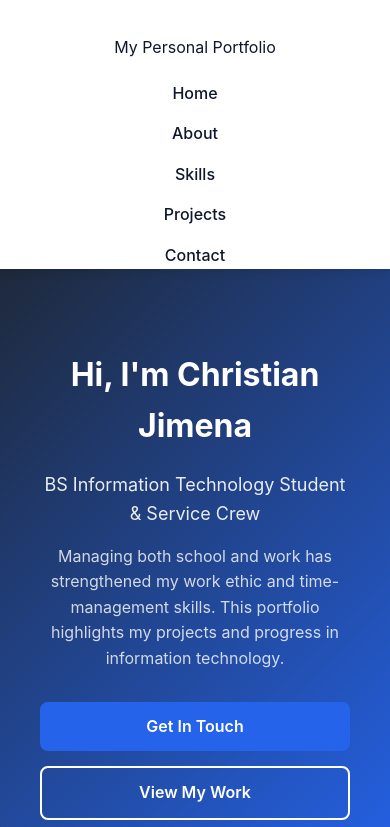
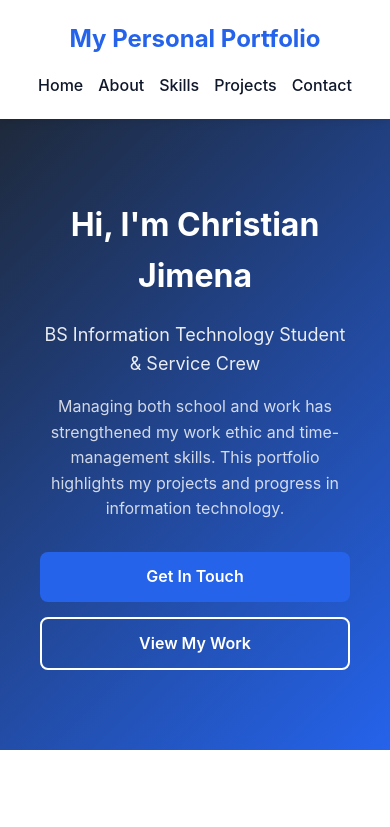
Before and after one commit to jimenachristian87-coder/My-Personal-Portfolio, a plain HTML site: page index.html in a window 390 px wide. Shown: the top 827 px of the page. Drawn offline with Linux system fonts and the light colour scheme.

Commit message:
Updated code

```diff
--- a/index.html
+++ b/index.html
@@ -10,7 +10,7 @@
     <header class="header">
         <nav class="nav">
             <div class="container">
-                <div class="logo"></div>My Personal Portfolio</div>
+                <div class="logo">My Personal Portfolio</div>
                 <ul class="nav-menu">
                     <li><a href="#home">Home</a></li>
                     <li><a href="#about">About</a></li>
--- a/style.css
+++ b/style.css
@@ -610,7 +610,6 @@ section {
     }
 
     .nav-menu {
-        flex-direction: column;
         gap: 15px;
         text-align: center;
     }
```
